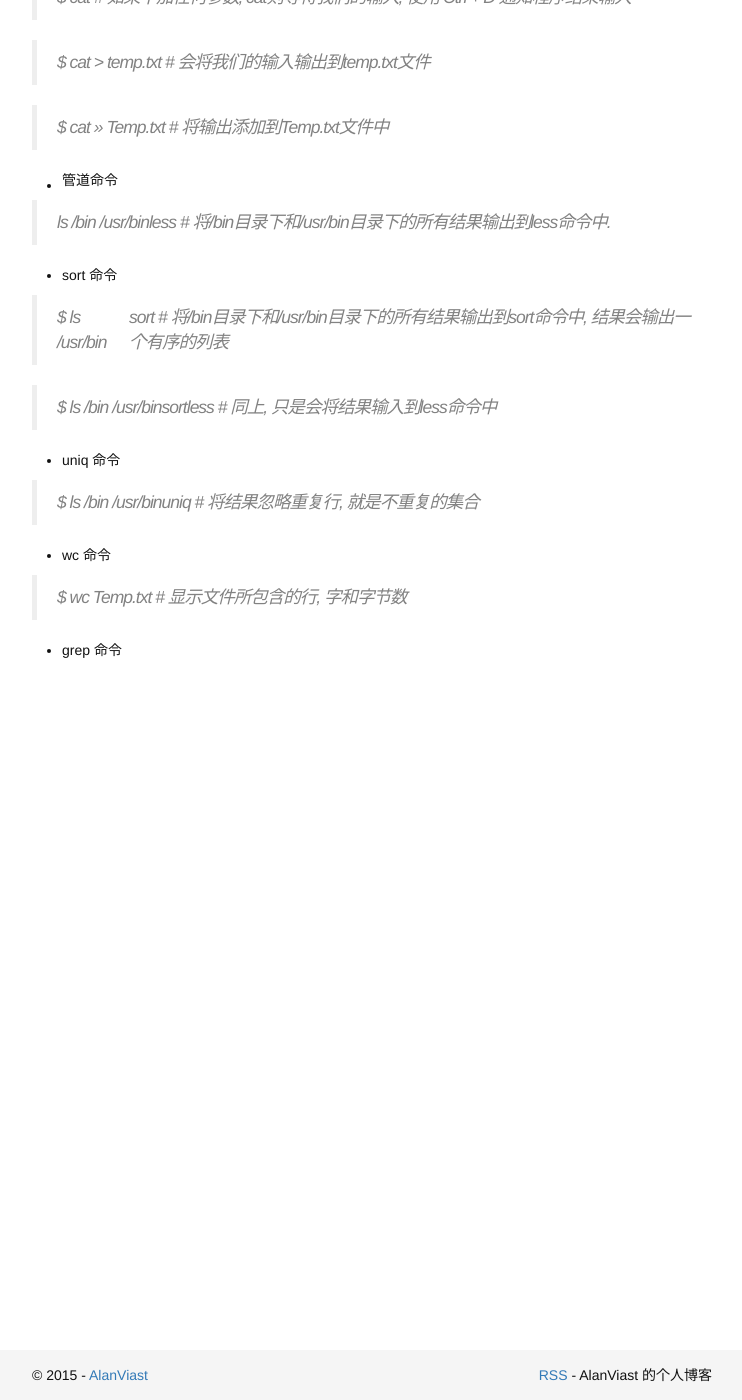
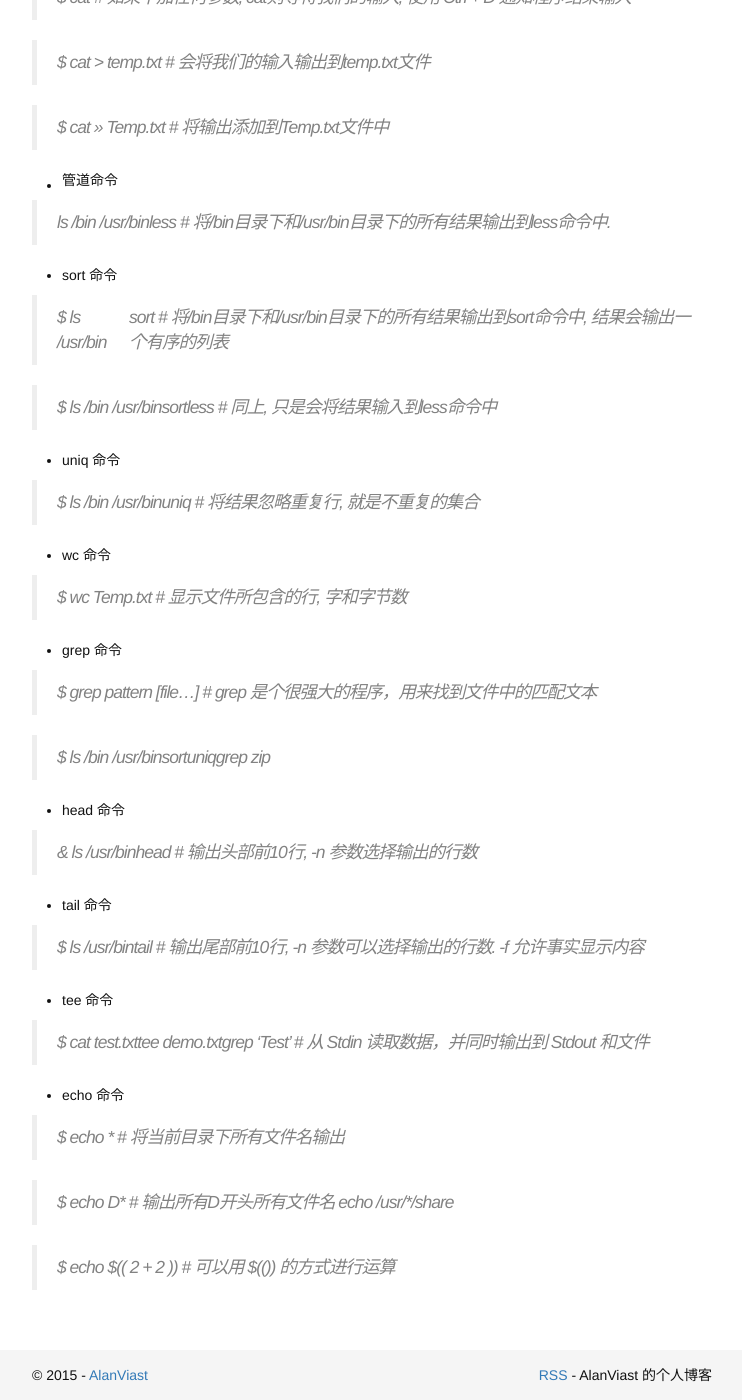
Before and after one commit to AlanViast/alanviast.github.io, a Jekyll site: the page built from _posts/2015-07-15-learn-shell.md, in a window 1280 px wide and 1400 px high, scrolled down 856 px. Shown: the whole window, without its empty margins (268-1010 px from the left). Built offline with Jekyll 4.4.1, drawn with Linux system fonts in a browser that asks for light colours; Markdown is read by kramdown in place of the engine named in the settings.

Commit message:
Learn Linux

```diff
--- a/_posts/2015-07-15-learn-shell.md
+++ b/_posts/2015-07-15-learn-shell.md
@@ -56,3 +56,27 @@ categories: Linux, Shell
 > $ wc Temp.txt # 显示文件所包含的行, 字和字节数
 
 * grep 命令
+
+> $ grep pattern [file...] # grep 是个很强大的程序，用来找到文件中的匹配文本
+
+> $ ls /bin /usr/bin | sort | uniq | grep zip
+
+* head 命令
+
+> & ls /usr/bin | head # 输出头部前10行, -n 参数选择输出的行数
+
+* tail 命令
+
+> $ ls /usr/bin | tail # 输出尾部前10行, -n 参数可以选择输出的行数. -f 允许事实显示内容
+
+* tee 命令
+
+> $ cat test.txt | tee demo.txt | grep 'Test' # 从 Stdin 读取数据，并同时输出到 Stdout 和文件
+
+* echo 命令
+
+> $ echo * # 将当前目录下所有文件名输出
+
+> $ echo D* # 输出所有D开头所有文件名 echo /usr/*/share
+
+> $ echo $(( 2 + 2 )) # 可以用 $(()) 的方式进行运算
```
